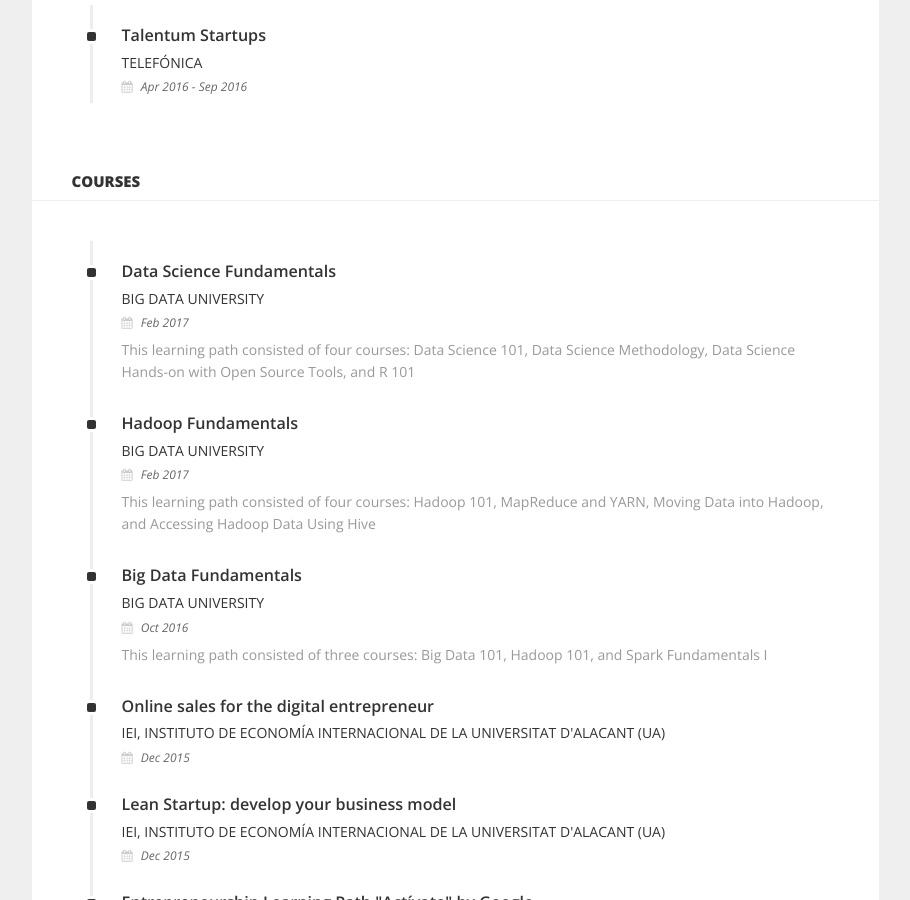
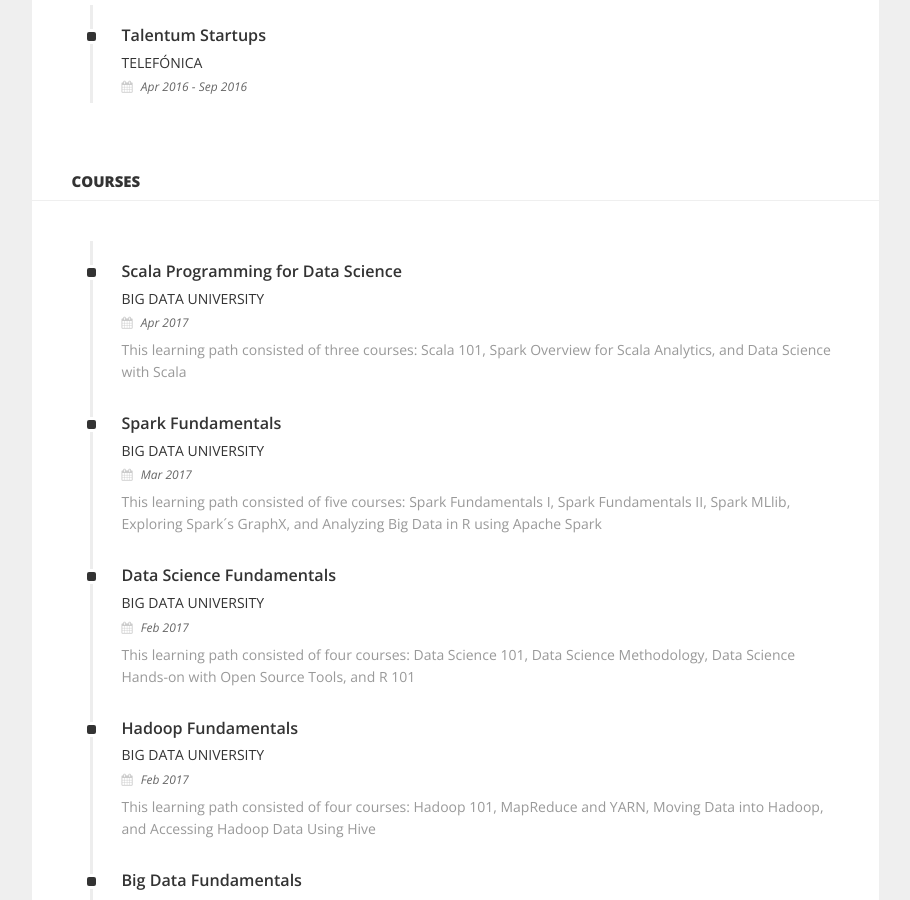
Before and after one commit to rsaladocid/personal-site, a Jekyll site: the page built from education/index.md, in a window 1280 px wide and 900 px high, scrolled down 705 px. Shown: the whole window, without its empty margins (331-1241 px from the left). Built offline with Jekyll 4.4.1, drawn with Linux system fonts in a browser that asks for light colours.

Commit message:
Update courses

```diff
--- a/_data/courses.yml
+++ b/_data/courses.yml
@@ -1,3 +1,13 @@
+- title: Scala Programming for Data Science
+  institution: Big Data University
+  date: Apr 2017
+  description: "This learning path consisted of three courses: Scala 101, Spark Overview for Scala Analytics, and Data Science with Scala"
+
+- title: Spark Fundamentals
+  institution: Big Data University
+  date: Mar 2017
+  description: "This learning path consisted of five courses: Spark Fundamentals I, Spark Fundamentals II, Spark MLlib, Exploring Spark´s GraphX, and Analyzing Big Data in R using Apache Spark"
+
 - title: Data Science Fundamentals
   institution: Big Data University
   date: Feb 2017
```
